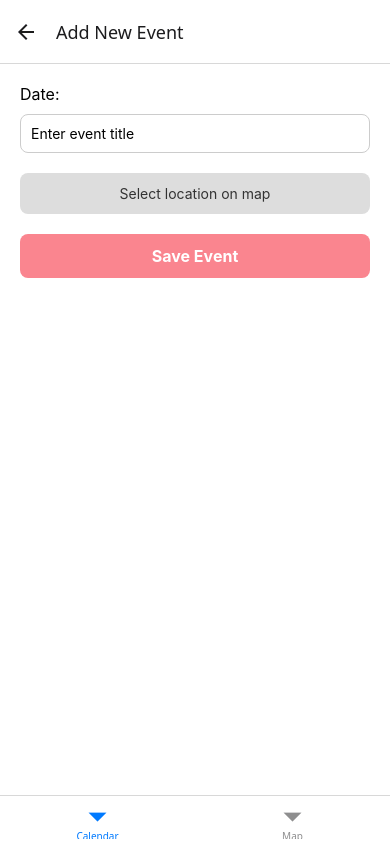
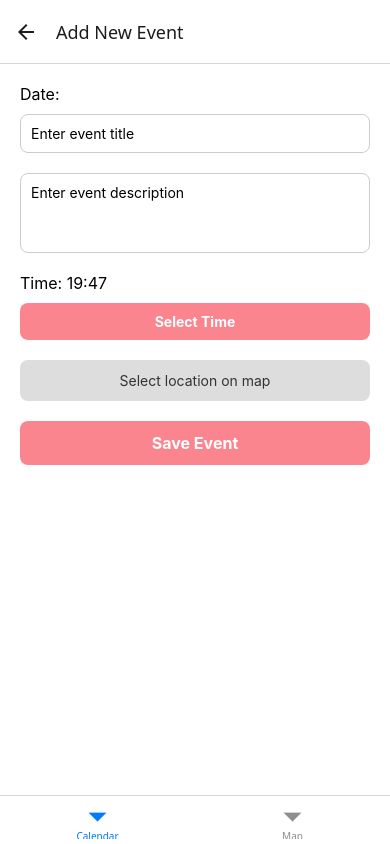
Before and after one commit to Ohjelmistoprojekti-2-ryhma/FrontEnd, a React Native app in the folder kalenteriKartalla/: screen /AddEvent in a window 390 px wide. Built offline with nearby package versions, Linux system fonts and the light colour scheme.

Commit message:
Lisätty tapahtumalle kuvaus ja aika, joita voi muokata, pieniä visuaalisia muokkauksia ja listan sorttaus ajanmukaan kalenteri-sivulla

```diff
--- a/kalenteriKartalla/app/AddEvent.js
+++ b/kalenteriKartalla/app/AddEvent.js
@@ -1,4 +1,3 @@
-// AddEventScreen.js
 import React, { useState, useEffect } from "react";
 import {
   View,
@@ -7,12 +6,17 @@ import {
   TouchableOpacity,
   StyleSheet,
   Alert,
+  Platform,
 } from "react-native";
+import DateTimePicker from "@react-native-community/datetimepicker";
 
 export default function AddEventScreen({ navigation, route }) {
   const { selectedDate, onSave, location } = route.params || {};
   const [title, setTitle] = useState("");
+  const [description, setDescription] = useState("");
   const [selectedLocation, setSelectedLocation] = useState(null);
+  const [time, setTime] = useState(new Date());
+  const [showTimePicker, setShowTimePicker] = useState(false);
 
   useEffect(() => {
     if (location) {
@@ -26,11 +30,15 @@ export default function AddEventScreen({ navigation, route }) {
       return;
     }
 
+    const formattedTime = time.toTimeString().slice(0, 5); // HH:MM
+
     const newEvent = {
       id: Date.now(),
       date: selectedDate,
       title: title.trim(),
-      location: selectedLocation,
+      description: description.trim(),
+      time: formattedTime,
+      location: coords,
     };
 
     if (typeof onSave === "function") {
@@ -46,6 +54,12 @@ export default function AddEventScreen({ navigation, route }) {
     navigation.navigate("CalendarMain", { newEvent });
   };
 
+  const formatTime = (dateObj) => {
+    const hours = dateObj.getHours().toString().padStart(2, "0");
+    const minutes = dateObj.getMinutes().toString().padStart(2, "0");
+    return `${hours}:${minutes}`;
+  };
+
   return (
     <View style={styles.container}>
       <Text style={styles.label}>Date: {selectedDate}</Text>
@@ -57,12 +71,43 @@ export default function AddEventScreen({ navigation, route }) {
         onChangeText={setTitle}
       />
 
+      <TextInput
+        style={[styles.input, { height: 80 }]}
+        placeholder="Enter event description"
+        value={description}
+        onChangeText={setDescription}
+        multiline
+      />
+
+      <Text style={styles.label}>Time: {formatTime(time)}</Text>
+      <TouchableOpacity
+        style={styles.timeButton}
+        onPress={() => setShowTimePicker(true)}
+      >
+        <Text style={styles.timeButtonText}>Select Time</Text>
+      </TouchableOpacity>
+
+      {showTimePicker && (
+        <DateTimePicker
+          value={time}
+          mode="time"
+          display={Platform.OS === "ios" ? "spinner" : "default"}
+          is24Hour={true}
+          onChange={(event, selectedTime) => {
+            setShowTimePicker(Platform.OS === "ios");
+            if (selectedTime) {
+              setTime(selectedTime);
+            }
+          }}
+        />
+      )}
+
       <TouchableOpacity
         style={styles.locationButton}
         onPress={() =>
           navigation.navigate("Map", {
             eventTitle: title || "Untitled Event",
-            onSelectLocation: (coords) => setSelectedLocation(coords), // ⬅ sijainnin valinta tallentaa heti
+            onSelectLocation: (coords) => setSelectedLocation(coords),
           })
         }
       >
@@ -73,7 +118,6 @@ export default function AddEventScreen({ navigation, route }) {
         </Text>
       </TouchableOpacity>
 
-      {/* Tämä jää vaihtoehtoiseksi nappulaksi jos halutaan manuaalisesti tallentaa ilman karttaa */}
       <TouchableOpacity style={styles.saveButton} onPress={() => handleSave()}>
         <Text style={styles.saveButtonText}>Save Event</Text>
       </TouchableOpacity>
@@ -98,6 +142,17 @@ const styles = StyleSheet.create({
     padding: 10,
     marginBottom: 20,
   },
+  timeButton: {
+    backgroundColor: "#fa858f",
+    paddingVertical: 10,
+    alignItems: "center",
+    borderRadius: 8,
+    marginBottom: 20,
+  },
+  timeButtonText: {
+    color: "#fff",
+    fontWeight: "bold",
+  },
   locationButton: {
     backgroundColor: "#ddd",
     paddingVertical: 12,
--- a/kalenteriKartalla/app/EditEventScreen.js
+++ b/kalenteriKartalla/app/EditEventScreen.js
@@ -6,18 +6,41 @@ import {
     TouchableOpacity,
     StyleSheet,
     Alert,
+    SafeAreaView,
+    Platform,
 } from "react-native";
+import DateTimePicker from "@react-native-community/datetimepicker";
 
 export default function EditEventScreen({ navigation, route }) {
     const { event, onSaveEdit, onDelete } = route.params;
+
     const [title, setTitle] = useState(event.title);
+    const [description, setDescription] = useState(event.description || "");
+    const [date, setDate] = useState(new Date(event.date));
+    const [time, setTime] = useState(
+        event.time ? new Date(`${event.date}T${event.time}`) : new Date()
+    );
+
+    const [showDatePicker, setShowDatePicker] = useState(false);
+    const [showTimePicker, setShowTimePicker] = useState(false);
 
     const handleSave = () => {
         if (!title.trim()) {
             Alert.alert("Error", "Please enter an event title.");
             return;
         }
-        onSaveEdit({ ...event, title: title.trim() });
+
+        const formattedDate = date.toISOString().split("T")[0];
+        const formattedTime = time.toTimeString().slice(0, 5); // HH:MM
+
+        onSaveEdit({
+            ...event,
+            title: title.trim(),
+            description: description.trim(),
+            date: formattedDate,
+            time: formattedTime,
+        });
+
         navigation.goBack();
     };
 
@@ -35,42 +58,148 @@ export default function EditEventScreen({ navigation, route }) {
         ]);
     };
 
+    const formatDate = (dateObj) => {
+        const day = dateObj.getDate();
+        const month = dateObj.getMonth() + 1;
+        const year = dateObj.getFullYear();
+        return `${day}.${month}.${year}`;
+    };
+
+    const formatTime = (dateObj) => {
+        const hours = dateObj.getHours().toString().padStart(2, "0");
+        const minutes = dateObj.getMinutes().toString().padStart(2, "0");
+        return `${hours}:${minutes}`;
+    };
+
     return (
-        <View style={styles.container}>
-            <Text style={styles.label}>Edit Event</Text>
+        <SafeAreaView style={styles.container}>
+            <Text style={styles.header}>Edit Event</Text>
+
+            <View style={styles.form}>
+                {/* Title */}
+                <Text style={styles.label}>Event Title</Text>
                 <TextInput
                     style={styles.input}
                     value={title}
                     onChangeText={setTitle}
                     placeholder="Event title"
                 />
+
+                {/* Description */}
+                <Text style={styles.label}>Description</Text>
+                <TextInput
+                    style={[styles.input, { height: 80 }]}
+                    value={description}
+                    onChangeText={setDescription}
+                    placeholder="Event description"
+                    multiline
+                />
+
+                {/* Date */}
+                <Text style={styles.label}>Date</Text>
+                <Text style={styles.dateText}>{formatDate(date)}</Text>
+                <TouchableOpacity
+                    style={styles.changeButton}
+                    onPress={() => setShowDatePicker(true)}
+                >
+                    <Text style={styles.changeButtonText}>Change Date</Text>
+                </TouchableOpacity>
+
+                {showDatePicker && (
+                    <DateTimePicker
+                        value={date}
+                        mode="date"
+                        display={Platform.OS === "ios" ? "spinner" : "default"}
+                        onChange={(event, selectedDate) => {
+                            setShowDatePicker(Platform.OS === "ios");
+                            if (selectedDate) {
+                                setDate(selectedDate);
+                            }
+                        }}
+                    />
+                )}
+
+                {/* Time */}
+                <Text style={styles.label}>Time</Text>
+                <Text style={styles.dateText}>{formatTime(time)}</Text>
+                <TouchableOpacity
+                    style={styles.changeButton}
+                    onPress={() => setShowTimePicker(true)}
+                >
+                    <Text style={styles.changeButtonText}>Change Time</Text>
+                </TouchableOpacity>
+
+                {showTimePicker && (
+                    <DateTimePicker
+                        value={time}
+                        mode="time"
+                        display={Platform.OS === "ios" ? "spinner" : "default"}
+                        is24Hour={true}
+                        onChange={(event, selectedTime) => {
+                            setShowTimePicker(Platform.OS === "ios");
+                            if (selectedTime) {
+                                setTime(selectedTime);
+                            }
+                        }}
+                    />
+                )}
+
+                {/* Save/Delete Buttons */}
                 <TouchableOpacity style={styles.saveButton} onPress={handleSave}>
                     <Text style={styles.saveButtonText}>Save Changes</Text>
                 </TouchableOpacity>
+
                 <TouchableOpacity style={styles.deleteButton} onPress={handleDelete}>
                     <Text style={styles.deleteButtonText}>Delete Event</Text>
                 </TouchableOpacity>
             </View>
+        </SafeAreaView>
     );
 }
 
 const styles = StyleSheet.create({
     container: {
         flex: 1,
-        padding: 20,
         backgroundColor: "#fff",
     },
+    header: {
+        fontSize: 22,
+        fontWeight: "bold",
+        textAlign: "center",
+        marginVertical: 10,
+        color: "#333",
+    },
+    form: {
+        padding: 20,
+    },
     label: {
-        fontSize: 18,
+        fontSize: 16,
         fontWeight: "bold",
-        marginBottom: 20,
+        marginBottom: 8,
     },
     input: {
         borderWidth: 1,
         borderColor: "#ccc",
         borderRadius: 8,
         padding: 10,
-        marginBottom: 20,
+        marginBottom: 15,
+    },
+    dateText: {
+        fontSize: 16,
+        marginBottom: 10,
+        color: "#333",
+    },
+    changeButton: {
+        backgroundColor: "#fa858f",
+        paddingVertical: 10,
+        alignItems: "center",
+        borderRadius: 8,
+        marginBottom: 15,
+    },
+    changeButtonText: {
+        color: "#fff",
+        fontWeight: "bold",
+        fontSize: 16,
     },
     saveButton: {
         backgroundColor: "#fa858f",
--- a/kalenteriKartalla/app/calendar.js
+++ b/kalenteriKartalla/app/calendar.js
@@ -9,18 +9,27 @@ import {
 } from "react-native";
 import { Calendar } from "react-native-calendars";
 
-// A few example events
 export default function CalendarScreen({ navigation, route }) {
     const [events, setEvents] = useState([
-        { id: 1, date: "2025-09-14", title: "Coffee with friends" },
-        { id: 2, date: "2025-09-15", title: "Student event" },
+        {
+            id: 1,
+            date: "2025-09-14",
+            title: "Coffee with friends",
+            time: "10:30",
+            description: "Morning meetup at the café",
+        },
+        {
+            id: 2,
+            date: "2025-09-15",
+            title: "Student event",
+            time: "18:00",
+            description: "Evening hangout at the campus park",
+        },
     ]);
 
-
-    // Default selected day
     const [selectedDate, setSelectedDate] = useState("2025-09-14");
 
-    // Update event
+    // Update event after editing
     const editEvent = (updatedEvent) => {
         setEvents((prev) =>
             prev.map((event) => (event.id === updatedEvent.id ? updatedEvent : event))
@@ -32,9 +41,22 @@ export default function CalendarScreen({ navigation, route }) {
         setEvents((prev) => prev.filter((event) => event.id !== eventId));
     };
 
-    const selectedEvents = events.filter((e) => e.date === selectedDate);
+    // Add event from AddEventScreen
+    useEffect(() => {
+        if (route.params?.newEvent) {
+            setEvents((prev) => [...prev, route.params.newEvent]);
+        }
+    }, [route.params?.newEvent]);
 
-    // Formatting the date:
+    // Filter and sort events by time
+    const selectedEvents = events
+        .filter((e) => e.date === selectedDate)
+        .sort((a, b) => {
+            if (!a.time) return 1;
+            if (!b.time) return -1;
+            return a.time.localeCompare(b.time);
+        });
+
     const formatDate = (unformattedDate) => {
         const parts = unformattedDate.split("-");
         return `${parseInt(parts[2])}.${parseInt(parts[1])}.${parts[0]}`;
@@ -61,9 +83,12 @@ export default function CalendarScreen({ navigation, route }) {
                 firstDay={1}
             />
 
-            {/* Events */}
+            {/* Event List */}
             <View style={styles.eventList}>
-                <Text style={styles.title}>Events on {formatDate(selectedDate)}:</Text>
+                <Text style={styles.title}>
+                    Events on {formatDate(selectedDate)}:
+                </Text>
+
                 {selectedEvents.length > 0 ? (
                     <FlatList
                         data={selectedEvents}
@@ -79,16 +104,24 @@ export default function CalendarScreen({ navigation, route }) {
                                     })
                                 }
                             >
-                                <Text style={styles.eventText}>- {item.title}</Text>
+                                <Text style={styles.eventText}>
+                                    {item.title}
+                                    {item.time ? ` at ${item.time}` : ""}
+                                </Text>
+                                {item.description ? (
+                                    <Text style={styles.eventDescription}>
+                                        {item.description}
+                                    </Text>
+                                ) : null}
                             </TouchableOpacity>
                         )}
                     />
                 ) : (
-                    <Text>No events for today</Text>
+                    <Text style={styles.noEvents}>No events for this day</Text>
                 )}
             </View>
 
-            {/* Button to add event */}
+            {/* Add Event Button */}
             <TouchableOpacity
                 style={styles.fab}
                 onPress={() =>
@@ -104,9 +137,11 @@ export default function CalendarScreen({ navigation, route }) {
     );
 }
 
+// Styles
 const styles = StyleSheet.create({
     container: {
         flex: 1,
+        backgroundColor: "#fff",
     },
     eventList: {
         padding: 10,
@@ -115,15 +150,36 @@ const styles = StyleSheet.create({
     },
     title: {
         fontWeight: "bold",
-        marginBottom: 5,
+        marginBottom: 10,
+        fontSize: 16,
     },
     eventItem: {
-        paddingVertical: 8,
-        borderBottomWidth: 1,
-        borderBottomColor: "#ddd",
+        backgroundColor: "#fff",
+        padding: 12,
+        borderRadius: 10,
+        marginBottom: 10,
+        borderWidth: 1,
+        borderColor: "#ddd",
+        shadowColor: "#000",
+        shadowOpacity: 0.1,
+        shadowRadius: 3,
+        elevation: 1,
     },
     eventText: {
         fontSize: 16,
+        color: "#333",
+        fontWeight: "500",
+    },
+    eventDescription: {
+        fontSize: 14,
+        color: "#666",
+        marginTop: 4,
+        marginLeft: 5,
+    },
+    noEvents: {
+        color: "#888",
+        textAlign: "center",
+        marginTop: 20,
     },
     fab: {
         position: "absolute",
--- a/kalenteriKartalla/package.json
+++ b/kalenteriKartalla/package.json
@@ -10,6 +10,7 @@
     "test": "jest"
   },
   "dependencies": {
+    "@react-native-community/datetimepicker": "^8.4.5",
     "@react-navigation/bottom-tabs": "^7.4.7",
     "@react-navigation/core": "^7.12.4",
     "@react-navigation/native": "^7.1.17",
```
Also changed, not shown: 1 other file (tests, documents, lock files or other folders). Lines whose indentation alone changed are shown as unchanged.
